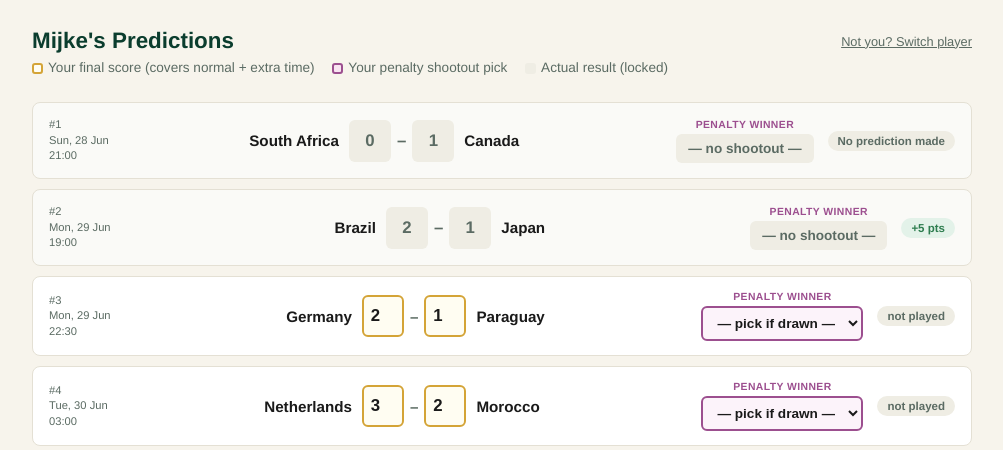
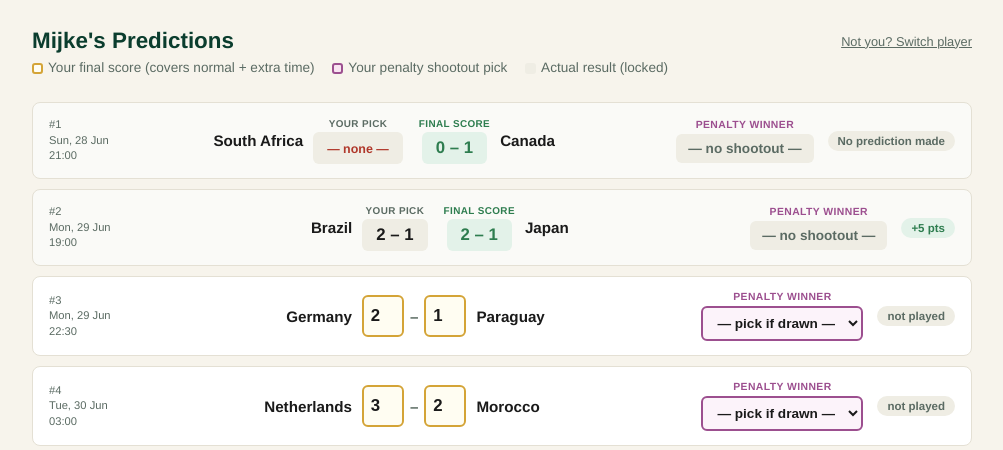
Before and after one commit to hknunknown/worldcup2026-pool, a Flask app: page /predict/Mijke in a window 1280 px wide. Shown: the part 73-523 px from the top of the page, without its empty margins (138-1141 px from the left). Run offline with Flask 3, Linux system fonts and the light colour scheme; data comes from the database, SQL or seed files in the repository.

Commit message:
Add files via upload

```diff
--- a/templates/predict.html
+++ b/templates/predict.html
@@ -95,21 +95,48 @@
   .score-inputs input:focus { outline: none; border-color: var(--pitch); background: #fff; }
   .score-inputs span { color: var(--ink-soft); font-weight: 700; }
 
-  .actual-score {
+  .locked-comparison {
     display: flex;
     align-items: center;
-    gap: 6px;
+    gap: 16px;
+  }
+  .pred-vs-actual {
+    display: flex;
+    flex-direction: column;
+    align-items: center;
+    gap: 3px;
+  }
+  .comparison-label {
+    font-size: 0.62rem;
+    text-transform: uppercase;
+    letter-spacing: 0.04em;
+    color: var(--ink-soft);
     font-weight: 700;
+  }
+  .pred-vs-actual.actual .comparison-label { color: var(--win); }
+  .comparison-score {
+    font-weight: 800;
     font-size: 1.05rem;
+    color: var(--ink);
+    background: #EFEDE4;
+    padding: 6px 14px;
+    border-radius: 6px;
+    min-width: 60px;
+    text-align: center;
+  }
+  .pred-vs-actual.actual .comparison-score {
+    background: #E3F2E9;
+    color: var(--win);
+  }
+  .comparison-score .no-pred {
+    font-size: 0.78rem;
+    font-weight: 600;
+    color: var(--loss);
+  }
+  .pen-your-pick {
+    font-size: 0.68rem;
     color: var(--ink-soft);
-    min-width: 70px;
-    justify-content: center;
-  }
-  .actual-score .box {
-    width: 42px; height: 42px; line-height: 42px;
-    text-align: center;
-    background: #EFEDE4;
-    border-radius: 6px;
+    font-weight: 500;
   }
 
   .pen-section {
@@ -188,7 +215,7 @@
     .match-ticket { flex-direction: column; align-items: stretch; }
     .teams { justify-content: space-between; }
     .team-name, .team-name.away { text-align: center; }
-    .actual-score, .score-inputs, .pen-section { justify-content: center; align-items: center; }
+    .locked-comparison, .score-inputs, .pen-section { justify-content: center; align-items: center; }
   }
 </style>
 {% endblock %}
@@ -214,10 +241,21 @@
         <span class="team-name">{{ m.home }}</span>
 
         {% if is_locked %}
-          <div class="actual-score">
-            <span class="box">{{ m.actual_home }}</span>
-            <span>–</span>
-            <span class="box">{{ m.actual_away }}</span>
+          <div class="locked-comparison">
+            <div class="pred-vs-actual">
+              <span class="comparison-label">Your pick</span>
+              <span class="comparison-score">
+                {% if m.pred_home is not none and m.pred_away is not none %}
+                  {{ m.pred_home }} – {{ m.pred_away }}
+                {% else %}
+                  <span class="no-pred">— none —</span>
+                {% endif %}
+              </span>
+            </div>
+            <div class="pred-vs-actual actual">
+              <span class="comparison-label">Final score</span>
+              <span class="comparison-score">{{ m.actual_home }} – {{ m.actual_away }}</span>
+            </div>
           </div>
         {% else %}
           <div class="score-inputs">
@@ -235,7 +273,15 @@
       <div class="pen-section">
         <span class="pen-label">Penalty winner</span>
         {% if is_locked %}
-          <span class="pen-actual">{{ m.actual_pen_winner if m.actual_pen_winner else '— no shootout —' }}</span>
+          <span class="pen-actual">
+            {% if m.actual_pen_winner %}
+              {{ m.actual_pen_winner }} won shootout
+              {% if m.pen_pick %}<br><span class="pen-your-pick">(you picked: {{ m.pen_pick }})</span>{% endif %}
+            {% else %}
+              — no shootout —
+              {% if m.pen_pick %}<br><span class="pen-your-pick">(you picked: {{ m.pen_pick }})</span>{% endif %}
+            {% endif %}
+          </span>
         {% else %}
           <select class="pen-select" name="pen_{{ m.num }}">
             <option value="">— pick if drawn —</option>
```
